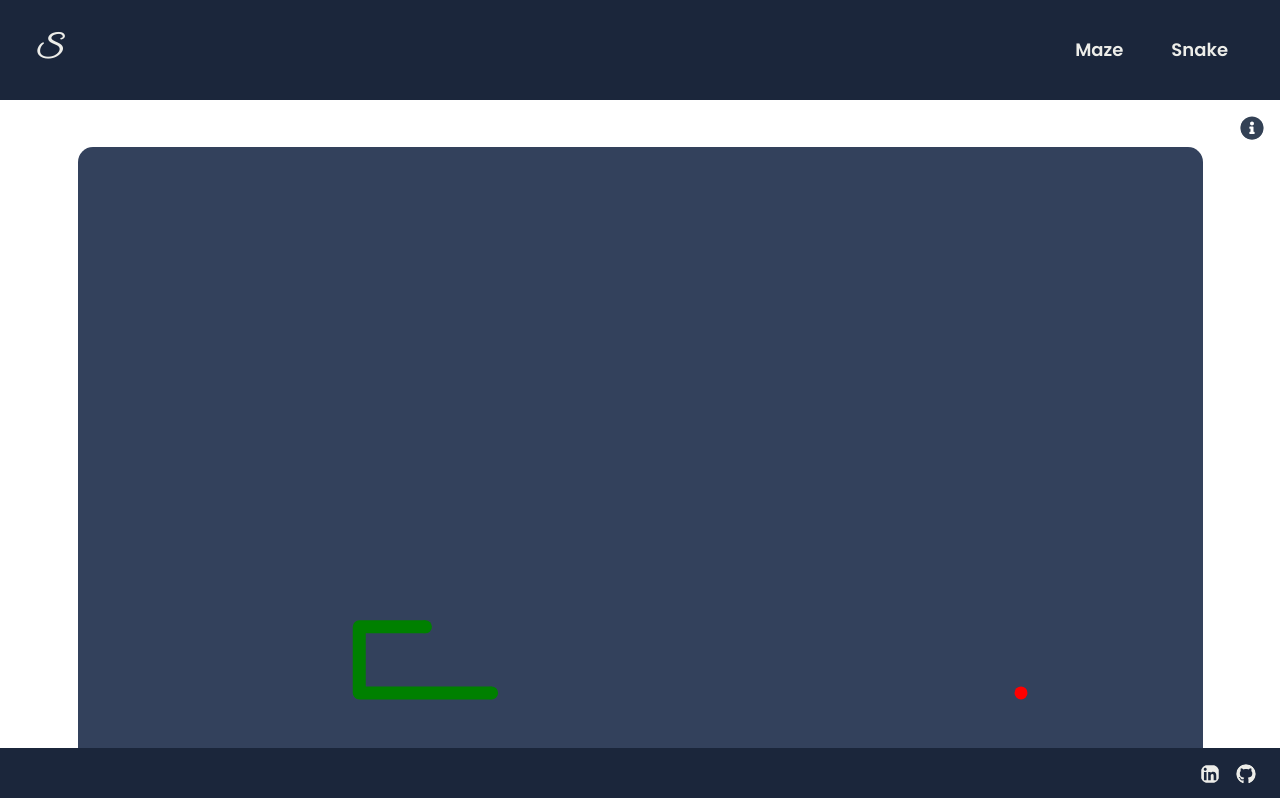
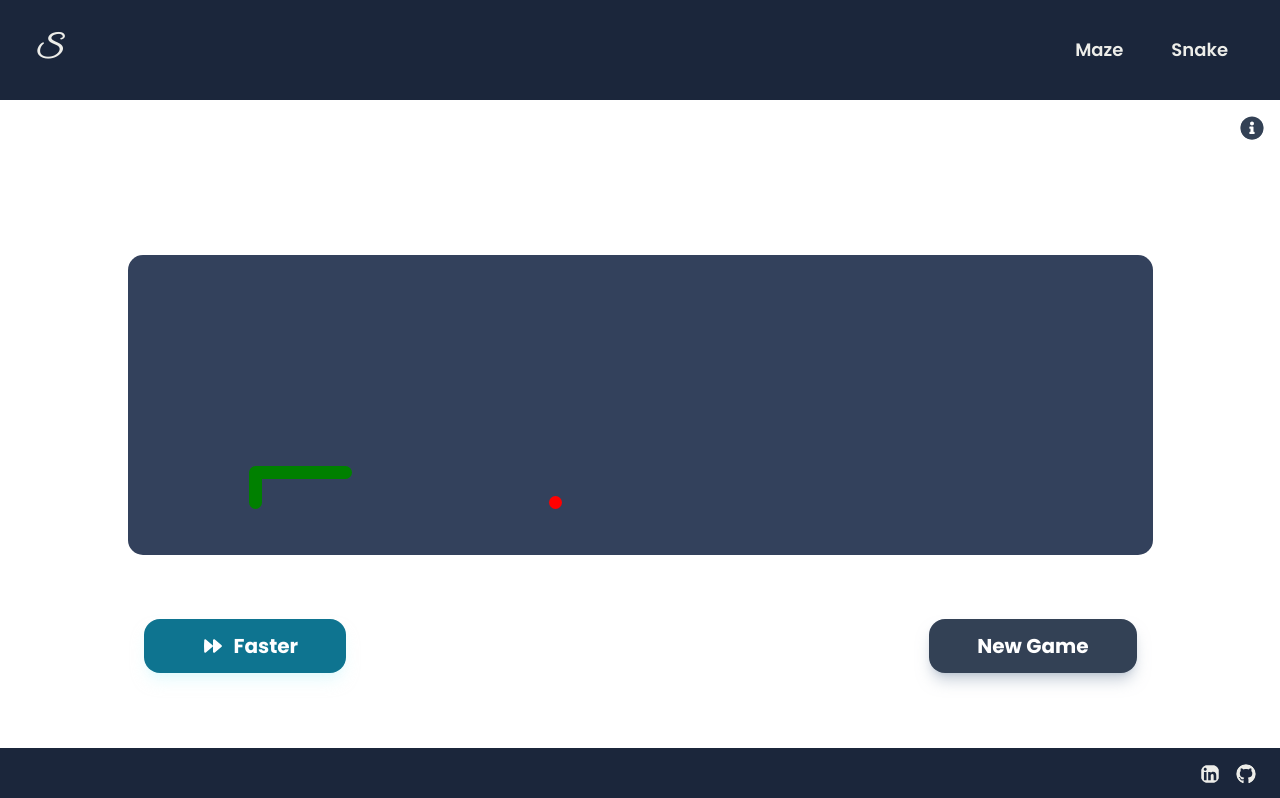
Before and after one commit to OldManny/Snaze, a Next.js app: page /snake in a window 1280 px wide. Shown: the top 798 px of the page. Built offline with nearby package versions, Linux system fonts and the light colour scheme.

Commit message:
Fixed some visual artefacts on smaller resolutions.

```diff
--- a/components/Snake/SnakeGame.js
+++ b/components/Snake/SnakeGame.js
@@ -55,27 +55,27 @@ const SnakeGame = () => {
                 setCurrentFoodSize(initialFoodSize / 2);
             } else if (width < 930) {
                 canvasWidth = 720;
-                canvasHeight = 540;
+                canvasHeight = 400;
                 setCurrentStrokeWidth(initialSnakeStrokeWidth);
                 setCurrentFoodSize(initialFoodSize);
             } else if (width < 1024) {
                 canvasWidth = 840;
-                canvasHeight = 500;
+                canvasHeight = 400;
                 setCurrentStrokeWidth(initialSnakeStrokeWidth);
                 setCurrentFoodSize(initialFoodSize);
-            } else if (width < 1250) {
+            } else if (width < 1625) {
                 canvasWidth = 1025;
-                canvasHeight = 560;
+                canvasHeight = 300;
                 setCurrentStrokeWidth(initialSnakeStrokeWidth);
                 setCurrentFoodSize(initialFoodSize);
-            } else if (width < 1540) {
-                canvasWidth = 1125;
-                canvasHeight = 700;
-                setCurrentStrokeWidth(initialSnakeStrokeWidth);
-                setCurrentFoodSize(initialFoodSize);
+            // } else if (width > 1725) {
+            //     canvasWidth = 1125;
+            //     canvasHeight = 500;
+            //     setCurrentStrokeWidth(initialSnakeStrokeWidth);
+            //     setCurrentFoodSize(initialFoodSize);
             } else {
                 canvasWidth = 1200;
-                canvasHeight = 700;
+                canvasHeight = 540;
                 setCurrentStrokeWidth(initialSnakeStrokeWidth);
                 setCurrentFoodSize(initialFoodSize);
             }
```
